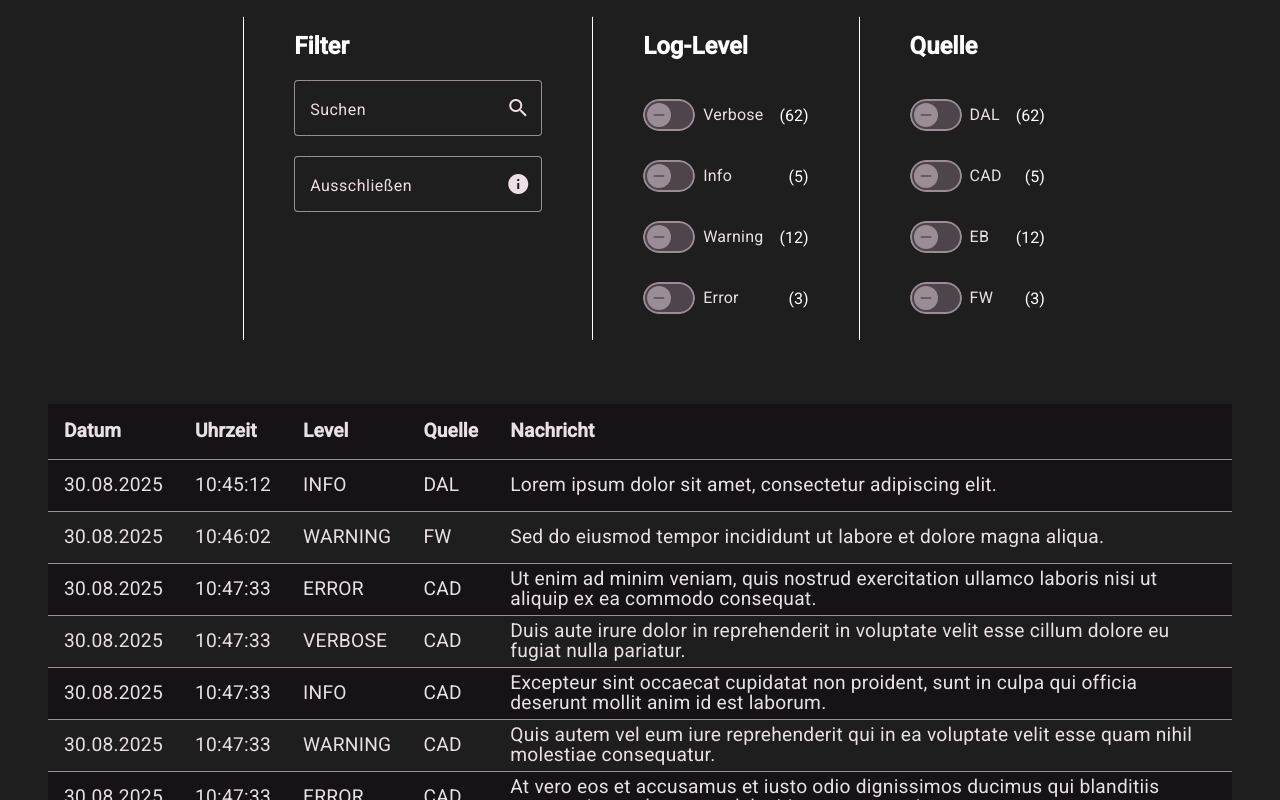
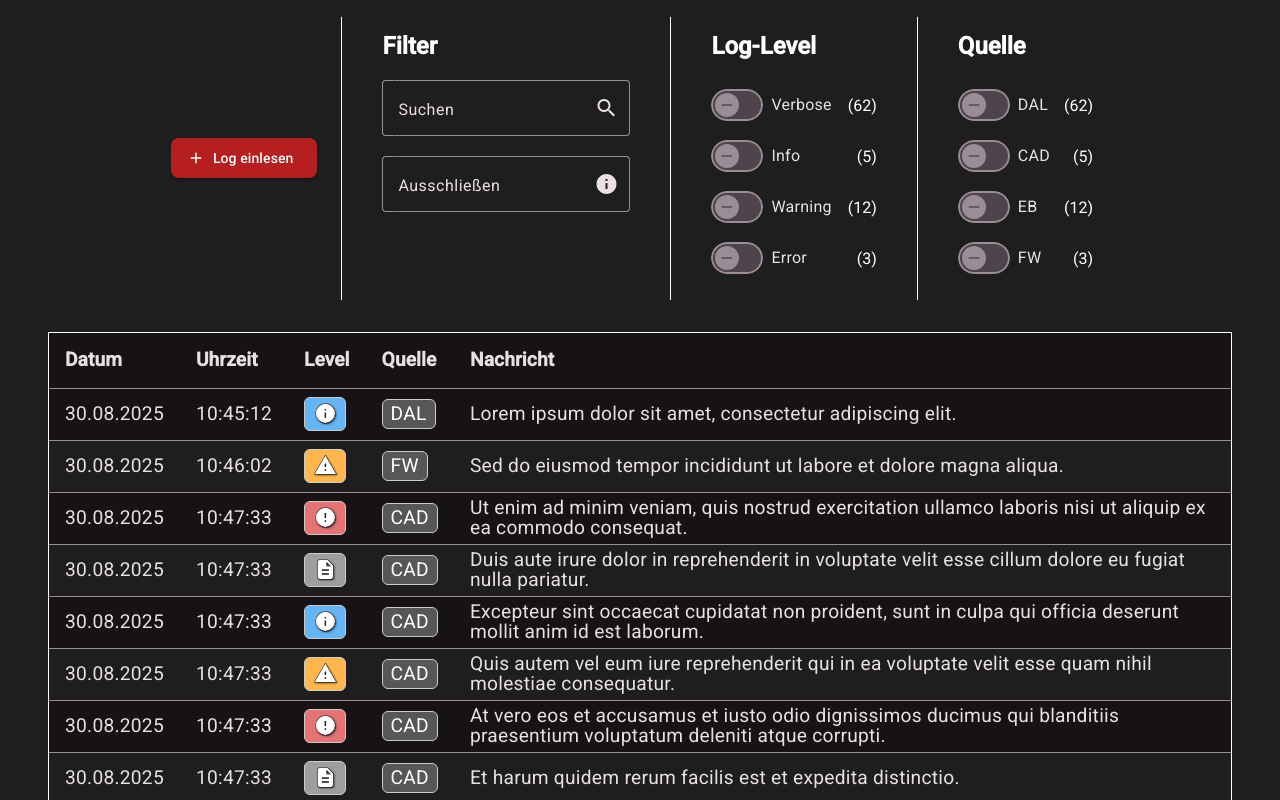
Before and after one commit to NoahYannis/angular-log-analyzer, an Angular app: page / in a window 1280 px wide. Shown: the top 800 px of the page. Built offline with nearby package versions, Linux system fonts and the light colour scheme.

Commit message:
ziemlich hübsch

```diff
--- a/src/app/app.css
+++ b/src/app/app.css
@@ -4,11 +4,18 @@
   margin: 0 auto;
 }
 
+button[mat-raised-button] {
+  border-radius: 8px;
+  background-color: var(--primary-color);
+  color: var(--text-color);
+  font-size: 1.rem;
+  align-self: center;
+}
+
 .settings {
   display: flex;
   margin: 0 auto;
   padding: 1rem;
-  gap: 10px;
 
   h2 {
     margin-top: 0;
@@ -24,7 +31,6 @@
 .log-level {
   display: flex;
   flex-direction: column;
-  gap: 10px;
   padding: 1rem;
 }
 
@@ -41,7 +47,6 @@
 .source {
   display: flex;
   flex-direction: column;
-  gap: 10px;
   padding: 1rem;
 }
 
@@ -61,10 +66,22 @@
 }
 
 .log-display {
-  margin: 3rem;
+  margin-inline: 3rem;
+  margin-top: 1rem;
 }
 
-.mat-mdc-row, .mat-mdc-header-cell {
+.table-header {
+  margin-bottom: 1rem;
+  display: flex;
+  justify-content: flex-start;
+}
+
+.mat-mdc-table {
+  border: 1px solid var(--text-color);
+}
+
+.mat-mdc-row,
+.mat-mdc-header-cell {
   font-size: 1.2rem;
 }
 
@@ -82,3 +99,69 @@ tr:nth-child(even) {
   width: 1px;
   background-color: var(--text-color);
 }
+
+.badge {
+  display: inline-block;
+  border-radius: 6px;
+  padding: 0.25rem 0.5rem;
+  border: 1px solid #ccc;
+  user-select: none;
+
+  &.level {
+    background-color: var(--secondary-color);
+    color: var(--text-color-secondary);
+    display: flex;
+    align-items: center;
+    justify-content: center;
+    height: 24px;
+    width: 24px;
+
+    &::before {
+      font-family: 'Material Icons';
+      font-size: 1.4rem;
+      font-weight: bold;
+      display: inline-block;
+      color: var(--text-color);
+      text-shadow: 1px 1px 2px rgba(0, 0, 0, 0.7);
+      -webkit-text-stroke: 0.5px rgba(0, 0, 0, 1);
+      vertical-align: middle;
+    }
+
+    &[data-level='E'] {
+      background-color: var(--error-color);
+
+      &::before {
+        content: 'error';
+      }
+    }
+
+    &[data-level='W'] {
+      background-color: var(--warning-color);
+
+      &::before {
+        content: 'warning';
+      }
+    }
+
+    &[data-level='I'] {
+      background-color: var(--info-color);
+
+      &::before {
+        content: 'info';
+      }
+    }
+
+    &[data-level='V'] {
+      background-color: var(--verbose-color);
+
+      &::before {
+        content: 'description';
+      }
+    }
+  }
+
+  &.source {
+    background-color: var(--secondary-color);
+    color: var(--text-color);
+  }
+}
--- a/src/app/app.html
+++ b/src/app/app.html
@@ -1,6 +1,11 @@
 <div class="container">
   <!-- Einstellungen (Filter, Log-Level, Quelle) -->
   <div class="settings">
+    <button mat-raised-button color="primary">
+      <mat-icon>add</mat-icon>
+      Log einlesen
+    </button>
+
     <mat-divider class="separator" [vertical]="false"></mat-divider>
 
     <div class="filter">
@@ -12,8 +17,13 @@
       </mat-form-field>
       <mat-form-field appearance="outline">
         <mat-label>Ausschließen</mat-label>
-        <input matInput type="text"/>
-        <mat-icon matSuffix>info</mat-icon>
+        <input matInput type="text" />
+        <mat-icon
+          matSuffix
+          matTooltip="Mehrere Begriffe mit Semikolon trennen => Wort1;Wort2;Wort3"
+          [matTooltipShowDelay]="500"
+          >info</mat-icon
+        >
       </mat-form-field>
     </div>
 
@@ -82,8 +92,8 @@
   <div class="log-display">
     <table mat-table [dataSource]="dataSource" class="mat-elevation-z8">
       <ng-container matColumnDef="date">
-        <th  mat-header-cell *matHeaderCellDef>Datum</th>
-        <td mat-cell *matCellDef="let element">{{ element.date | date:'dd.MM.yyyy' }}</td>
+        <th mat-header-cell *matHeaderCellDef>Datum</th>
+        <td mat-cell *matCellDef="let element">{{ element.date | date : 'dd.MM.yyyy' }}</td>
       </ng-container>
 
       <ng-container matColumnDef="time">
@@ -93,12 +103,16 @@
 
       <ng-container matColumnDef="level">
         <th mat-header-cell *matHeaderCellDef>Level</th>
-        <td mat-cell *matCellDef="let element">{{ element.level }}</td>
+        <td mat-cell *matCellDef="let element">
+          <span [attr.data-level]="element.level" class="badge level"></span>
+        </td>
       </ng-container>
 
       <ng-container matColumnDef="source">
         <th mat-header-cell *matHeaderCellDef>Quelle</th>
-        <td mat-cell *matCellDef="let element">{{ element.source }}</td>
+        <td mat-cell *matCellDef="let element">
+          <span class="badge source">{{ element.source }}</span>
+        </td>
       </ng-container>
 
       <ng-container matColumnDef="message">
--- a/src/app/app.ts
+++ b/src/app/app.ts
@@ -7,8 +7,10 @@ import { MatProgressSpinnerModule } from '@angular/material/progress-spinner';
 import { MatFormFieldModule } from '@angular/material/form-field';
 import { MatInputModule } from '@angular/material/input';
 import { MatIconModule } from '@angular/material/icon';
+import { MatButtonModule } from '@angular/material/button';
 import { MatTableModule } from '@angular/material/table';
 import { DatePipe } from '@angular/common';
+import { MatTooltipModule } from '@angular/material/tooltip';
 
 @Component({
   selector: 'app-root',
@@ -22,13 +24,13 @@ import { DatePipe } from '@angular/common';
     MatInputModule,
     MatIconModule,
     MatTableModule,
+    MatButtonModule,
+    MatTooltipModule,
     DatePipe,
   ],
   templateUrl: './app.html',
   styleUrl: './app.css',
 })
-
-
 export class App {
   protected readonly title = signal('angular-log-analyzer');
 
@@ -37,79 +39,87 @@ export class App {
     {
       date: '2025-08-30',
       time: '10:45:12',
-      level: 'INFO',
+      level: 'I',
       source: 'DAL',
       message: 'Lorem ipsum dolor sit amet, consectetur adipiscing elit.',
     },
     {
       date: '2025-08-30',
       time: '10:46:02',
-      level: 'WARNING',
+      level: 'W',
       source: 'FW',
       message: 'Sed do eiusmod tempor incididunt ut labore et dolore magna aliqua.',
     },
     {
       date: '2025-08-30',
       time: '10:47:33',
-      level: 'ERROR',
+      level: 'E',
       source: 'CAD',
-      message: 'Ut enim ad minim veniam, quis nostrud exercitation ullamco laboris nisi ut aliquip ex ea commodo consequat.',
+      message:
+        'Ut enim ad minim veniam, quis nostrud exercitation ullamco laboris nisi ut aliquip ex ea commodo consequat.',
     },
     {
       date: '2025-08-30',
       time: '10:47:33',
-      level: 'VERBOSE',
+      level: 'V',
       source: 'CAD',
-      message: 'Duis aute irure dolor in reprehenderit in voluptate velit esse cillum dolore eu fugiat nulla pariatur.',
+      message:
+        'Duis aute irure dolor in reprehenderit in voluptate velit esse cillum dolore eu fugiat nulla pariatur.',
     },
     {
       date: '2025-08-30',
       time: '10:47:33',
-      level: 'INFO',
+      level: 'I',
       source: 'CAD',
-      message: 'Excepteur sint occaecat cupidatat non proident, sunt in culpa qui officia deserunt mollit anim id est laborum.',
+      message:
+        'Excepteur sint occaecat cupidatat non proident, sunt in culpa qui officia deserunt mollit anim id est laborum.',
     },
     {
       date: '2025-08-30',
       time: '10:47:33',
-      level: 'WARNING',
+      level: 'W',
       source: 'CAD',
-      message: 'Quis autem vel eum iure reprehenderit qui in ea voluptate velit esse quam nihil molestiae consequatur.',
+      message:
+        'Quis autem vel eum iure reprehenderit qui in ea voluptate velit esse quam nihil molestiae consequatur.',
     },
     {
       date: '2025-08-30',
       time: '10:47:33',
-      level: 'ERROR',
+      level: 'E',
       source: 'CAD',
-      message: 'At vero eos et accusamus et iusto odio dignissimos ducimus qui blanditiis praesentium voluptatum deleniti atque corrupti.',
+      message:
+        'At vero eos et accusamus et iusto odio dignissimos ducimus qui blanditiis praesentium voluptatum deleniti atque corrupti.',
     },
     {
       date: '2025-08-30',
       time: '10:47:33',
-      level: 'VERBOSE',
+      level: 'V',
       source: 'CAD',
       message: 'Et harum quidem rerum facilis est et expedita distinctio.',
     },
     {
       date: '2025-08-30',
       time: '10:47:33',
-      level: 'INFO',
+      level: 'I',
       source: 'CAD',
-      message: 'Nam libero tempore, cum soluta nobis est eligendi optio cumque nihil impedit quo minus id quod maxime placeat.',
+      message:
+        'Nam libero tempore, cum soluta nobis est eligendi optio cumque nihil impedit quo minus id quod maxime placeat.',
     },
     {
       date: '2025-08-30',
       time: '10:47:33',
-      level: 'WARNING',
+      level: 'W',
       source: 'CAD',
-      message: 'Temporibus autem quibusdam et aut officiis debitis aut rerum necessitatibus saepe eveniet ut et voluptates repudiandae.',
+      message:
+        'Temporibus autem quibusdam et aut officiis debitis aut rerum necessitatibus saepe eveniet ut et voluptates repudiandae.',
     },
     {
       date: '2025-08-30',
       time: '10:47:33',
-      level: 'ERROR',
+      level: 'E',
       source: 'CAD',
-      message: 'Itaque earum rerum hic tenetur a sapiente delectus, ut aut reiciendis voluptatibus maiores alias consequatur aut perferendis.',
+      message:
+        'Itaque earum rerum hic tenetur a sapiente delectus, ut aut reiciendis voluptatibus maiores alias consequatur aut perferendis.',
     },
   ];
 }
--- a/src/styles.css
+++ b/src/styles.css
@@ -1,8 +1,16 @@
 @import url('https://fonts.googleapis.com/css2?family=Roboto:wght@300;400;500&display=swap');
+@import url('https://fonts.googleapis.com/icon?family=Material+Icons');
 
 :root {
+  --primary-color: #b51f1f;
+  --secondary-color: #575757;
   --background-color: #1e1e1e;
   --text-color: #ffffff;
+  --text-color-secondary: #000000;
+  --error-color: #e57373;
+  --warning-color: #ffb74d;
+  --info-color: #64b5f6;
+  --verbose-color: #9e9e9e;
 }
 
 html,
```
Lines whose indentation alone changed are shown as unchanged.
